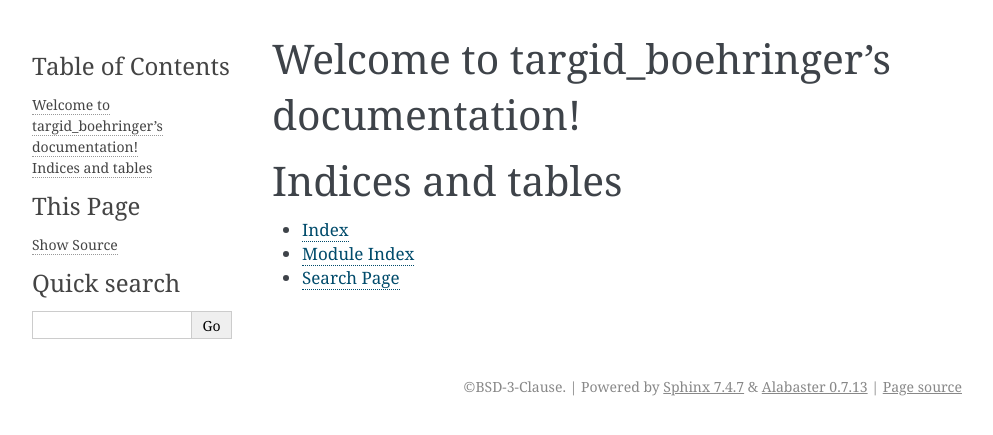
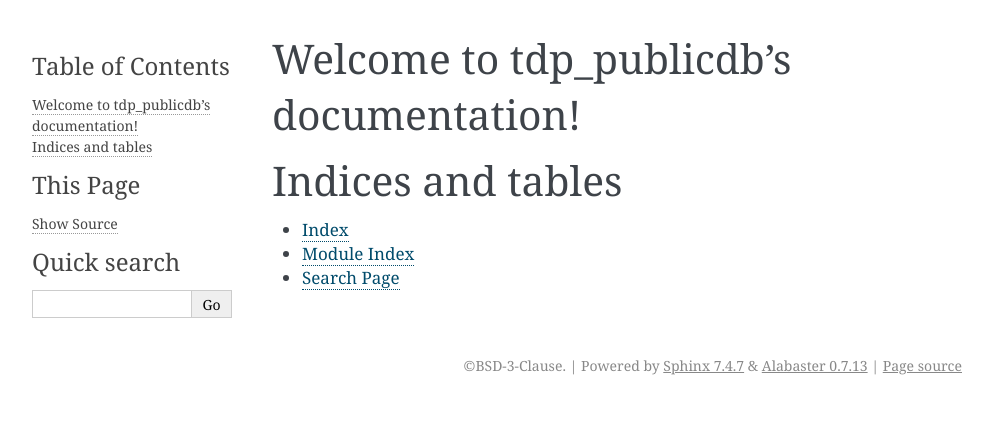
Before and after one commit to Caleydo/tdp_publicdb, a Sphinx documentation site: the page built from docs/index.rst, in a window 1280 px wide. Shown: the top 435 px of the page, without its empty margins (148-1141 px from the left). Built offline with Sphinx 7.4.7, drawn with Linux system fonts in a browser that asks for light colours; pages that are not in the unit, such as notebooks, are missing from menus.

Commit message:
rename repo

```diff
--- a/docs/index.rst
+++ b/docs/index.rst
@@ -1,9 +1,9 @@
-.. targid_boehringer documentation master file, created by
+.. tdp_publicdb documentation master file, created by
    sphinx-quickstart on Tue Feb  7 19:42:32 2017.
    You can adapt this file completely to your liking, but it should at least
    contain the root `toctree` directive.
 
-Welcome to targid_boehringer's documentation!
+Welcome to tdp_publicdb's documentation!
 =========================================
 
 .. toctree::
--- a/phovea_registry.js
+++ b/phovea_registry.js
@@ -12,4 +12,4 @@
 //other modules
 import 'ordino/phovea_registry.js';
 //self
-register('targid_boehringer',require('./phovea.js'));
+register('tdp_publicdb',require('./phovea.js'));
--- a/targid_boehringer/__init__.py
+++ b/targid_boehringer/__init__.py
@@ -11,7 +11,7 @@
   :param registry:
   """
   # generator-phovea:begin
-  registry.append('targid-sql-database-definition', 'bioinfodb', 'targid_boehringer.sql', dict(configKey='targid_boehringer'))
+  registry.append('targid-sql-database-definition', 'bioinfodb', 'tdp_publicdb.sql', dict(configKey='tdp_publicdb'))
   # generator-phovea:end
   pass
 
```
Also changed, not shown: README.md (+9 -9 lines), package.json (+7 -7 lines), .travis.yml, .yo-rc.json.
